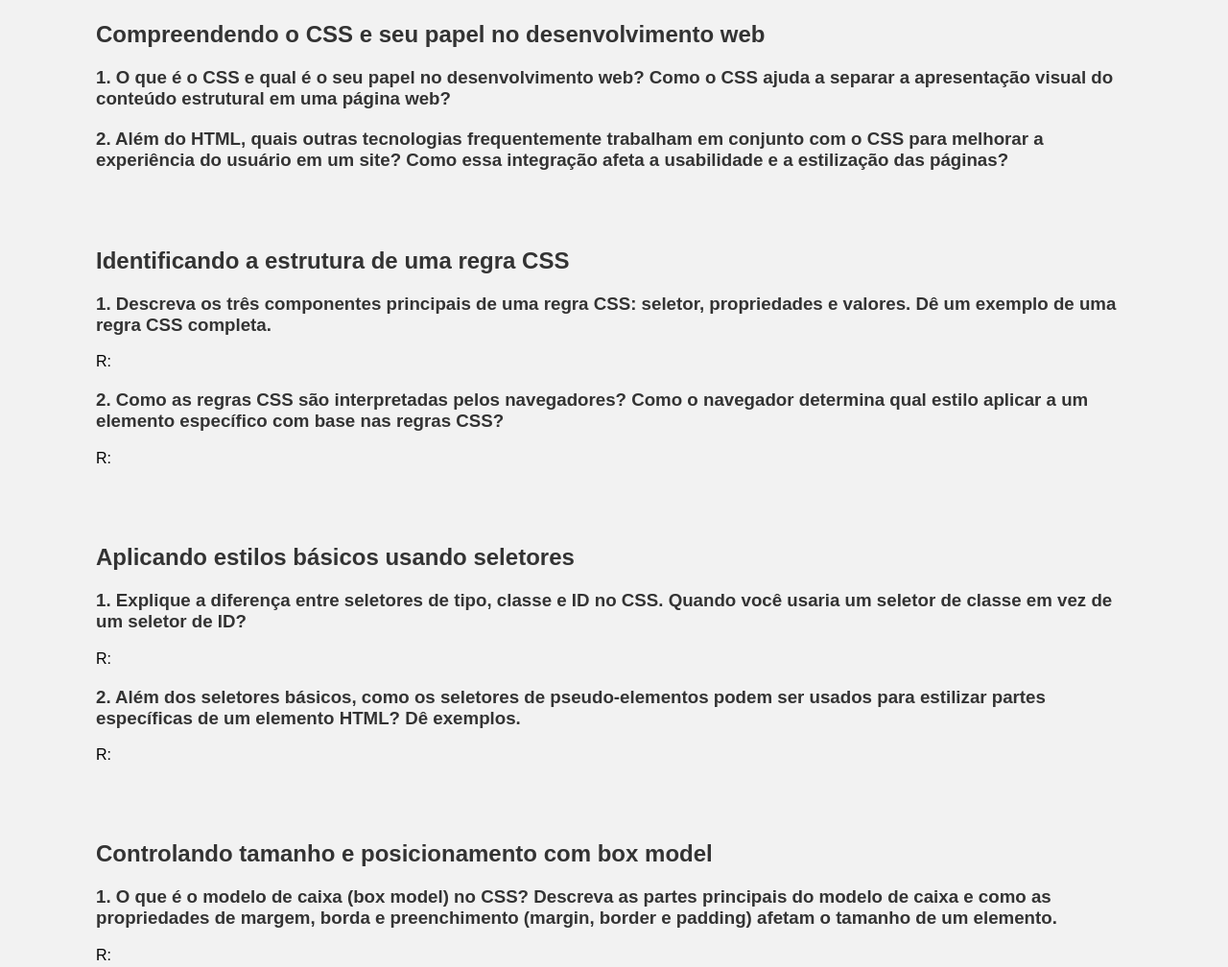
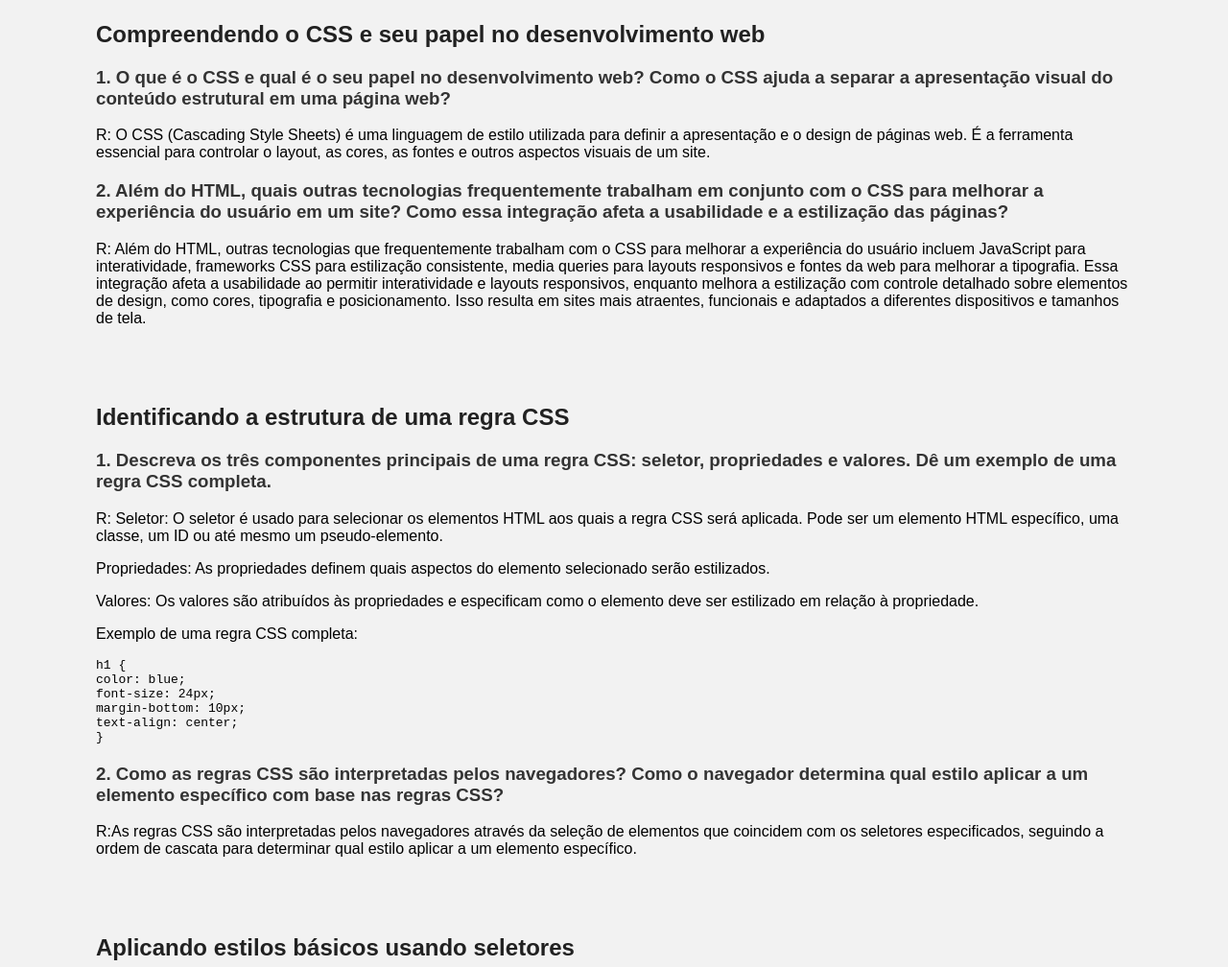
Before and after one commit to rinaldovilela/Atividades-Softex-Classroom, a plain HTML site: page Atividade 02 - Introdução ao HTML - Front end/index.html in a window 1280 px wide. Shown: the part 260-1268 px from the top of the page at 96% size. Drawn offline with Linux system fonts and the light colour scheme.

Commit message:
Atualizando atividade 2

```diff
--- a/Atividade 02 - Introdução ao HTML - Front end/index.css
+++ b/Atividade 02 - Introdução ao HTML - Front end/index.css
@@ -31,7 +31,7 @@ main {
 }
 
 h1 {
-    color: #333;
+    color: #212121;
 }
 
 h3 {
--- a/Atividade 02 - Introdução ao HTML - Front end/index.html
+++ b/Atividade 02 - Introdução ao HTML - Front end/index.html
@@ -18,36 +18,47 @@
         <h1>Compreendendo o CSS e seu papel no desenvolvimento web</h1>
         <h3>1. O que é o CSS e qual é o seu papel no desenvolvimento web? Como o CSS ajuda a separar a
             apresentação visual do conteúdo estrutural em uma página web?</h3>
-        <p></p>
+        <p>R: O CSS (Cascading Style Sheets) é uma linguagem de estilo utilizada para definir a
+            apresentação e o design de páginas web. É a ferramenta essencial para controlar o layout, as cores, as fontes e outros aspectos
+            visuais de um site. </p>
         <h3>2. Além do HTML, quais outras tecnologias frequentemente trabalham em conjunto com o CSS para
             melhorar a experiência do usuário em um site? Como essa integração afeta a usabilidade e a
             estilização das páginas?</h3>
-        <p></p>
+        <p>R: Além do HTML, outras tecnologias que frequentemente trabalham com o CSS para melhorar a experiência do usuário incluem JavaScript para interatividade, frameworks CSS para estilização consistente, media queries para layouts responsivos e fontes da web para melhorar a tipografia. Essa integração afeta a usabilidade ao permitir interatividade e layouts responsivos, enquanto melhora a estilização com controle detalhado sobre elementos de design, como cores, tipografia e posicionamento. Isso resulta em sites mais atraentes, funcionais e adaptados a diferentes dispositivos e tamanhos de tela.</p>
     </section>
     <section>
         <h1>Identificando a estrutura de uma regra CSS</h1>
         <h3>1. Descreva os três componentes principais de uma regra CSS: seletor, propriedades e valores. Dê um
             exemplo de uma regra CSS completa.</h3>
-        <p>R: </p>
+        <p>R: Seletor: O seletor é usado para selecionar os elementos HTML aos quais a regra CSS será aplicada. Pode ser um elemento HTML específico, uma classe, um ID ou até mesmo um pseudo-elemento.  </p>
+        <p>Propriedades: As propriedades definem quais aspectos do elemento selecionado serão estilizados. </p>
+        <p>Valores: Os valores são atribuídos às propriedades e especificam como o elemento deve ser estilizado em relação à propriedade.</p>
+        <p>Exemplo de uma regra CSS completa:</p>
+        <pre>h1 {
+color: blue;
+font-size: 24px;
+margin-bottom: 10px;
+text-align: center;
+}</pre>
         <h3>2. Como as regras CSS são interpretadas pelos navegadores? Como o navegador determina qual estilo
             aplicar a um elemento específico com base nas regras CSS?</h3>
-        <p>R: </p>
+        <p>R:As regras CSS são interpretadas pelos navegadores através da seleção de elementos que coincidem com os seletores especificados, seguindo a ordem de cascata para determinar qual estilo aplicar a um elemento específico. </p>
     </section>
     <section>
         <h1>Aplicando estilos básicos usando seletores</h1>
         <h3>1. Explique a diferença entre seletores de tipo, classe e ID no CSS. Quando você usaria um seletor de
             classe em vez de um seletor de ID?</h3>
-        <p>R: </p>
+        <p>R: Os seletores de tipo selecionam todos os elementos de um tipo, como parágrafos. Os seletores de classe, identificados por um ponto, aplicam estilos a elementos com a mesma classe, permitindo a reutilização. Os seletores de ID, indicados por um hash, são altamente específicos, aplicando estilos a um elemento único na página. Prefira seletores de classe para estilos reutilizáveis e seletores de ID para elementos exclusivos. </p>
         <h3>2. Além dos seletores básicos, como os seletores de pseudo-elementos podem ser usados para
             estilizar partes específicas de um elemento HTML? Dê exemplos.</h3>
-        <p>R: </p>
+        <p>R: Os seletores de pseudo-elementos são usados para estilizar partes específicas de um elemento HTML. Por exemplo, ::before e ::after permitem adicionar conteúdo antes e depois do conteúdo de um elemento, e ::first-line e ::first-letter são usados para estilizar a primeira linha e a primeira letra de um elemento de texto, respectivamente. Por exemplo, p::first-line pode ser usado para estilizar a primeira linha de um parágrafo, como alterar a cor ou o tamanho do texto. </p>
     </section>
     <section>
         <h1>Controlando tamanho e posicionamento com box model</h1>
         <h3>1. O que é o modelo de caixa (box model) no CSS? Descreva as partes principais do modelo de caixa e
             como as propriedades de margem, borda e preenchimento (margin, border e padding) afetam o
             tamanho de um elemento.</h3>
-        <p>R: </p>
+        <p>R: O modelo de caixa no CSS é como um elemento HTML é organizado.Um elemento tem quatro partes: a coisa que está dentro dele (conteúdo), o espaço extra dentro dele (preenchimento), a linha ao redor dele (borda) e o espaço fora dele (margem). Mexendo na margem, na borda e no preenchimento, você consegue controlar o tamanho e o espaço dos elementos na página. É como arrumar coisas em uma prateleira, você define o espaço entre elas e como elas são cercadas.  </p>
         <h3>2. Como você pode usar o modelo de caixa para controlar o espaçamento entre elementos em uma
             página? Dê exemplos de situações em que ajustar as margens, bordas e preenchimentos seria útil.</h3>
         <p>R: </p>
```
